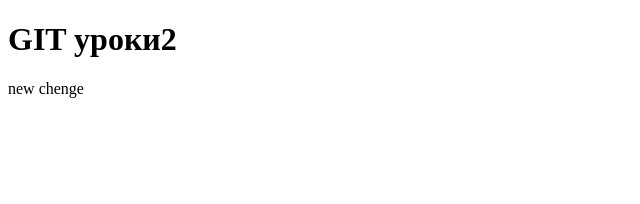
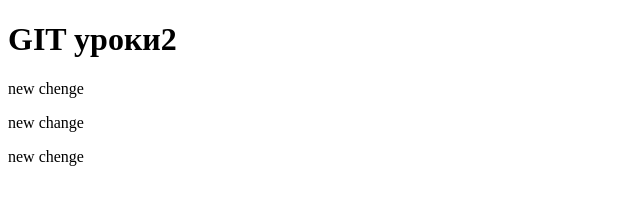
Before and after one commit to Gadji352682/site, a plain HTML site: page index.html in a window 1280 px wide. Shown: the whole page, without its empty margins (0-640 px from the left). Drawn offline with Linux system fonts and the light colour scheme.

Commit message:
second file

```diff
--- a/index.html
+++ b/index.html
@@ -7,5 +7,9 @@
 <body>
 	<h1>GIT уроки2</h1>
 	<p>new chenge </p>
+	<p>new change </p>
+	<p>new chenge </p>
+
+
 </body>
 </html>
```
